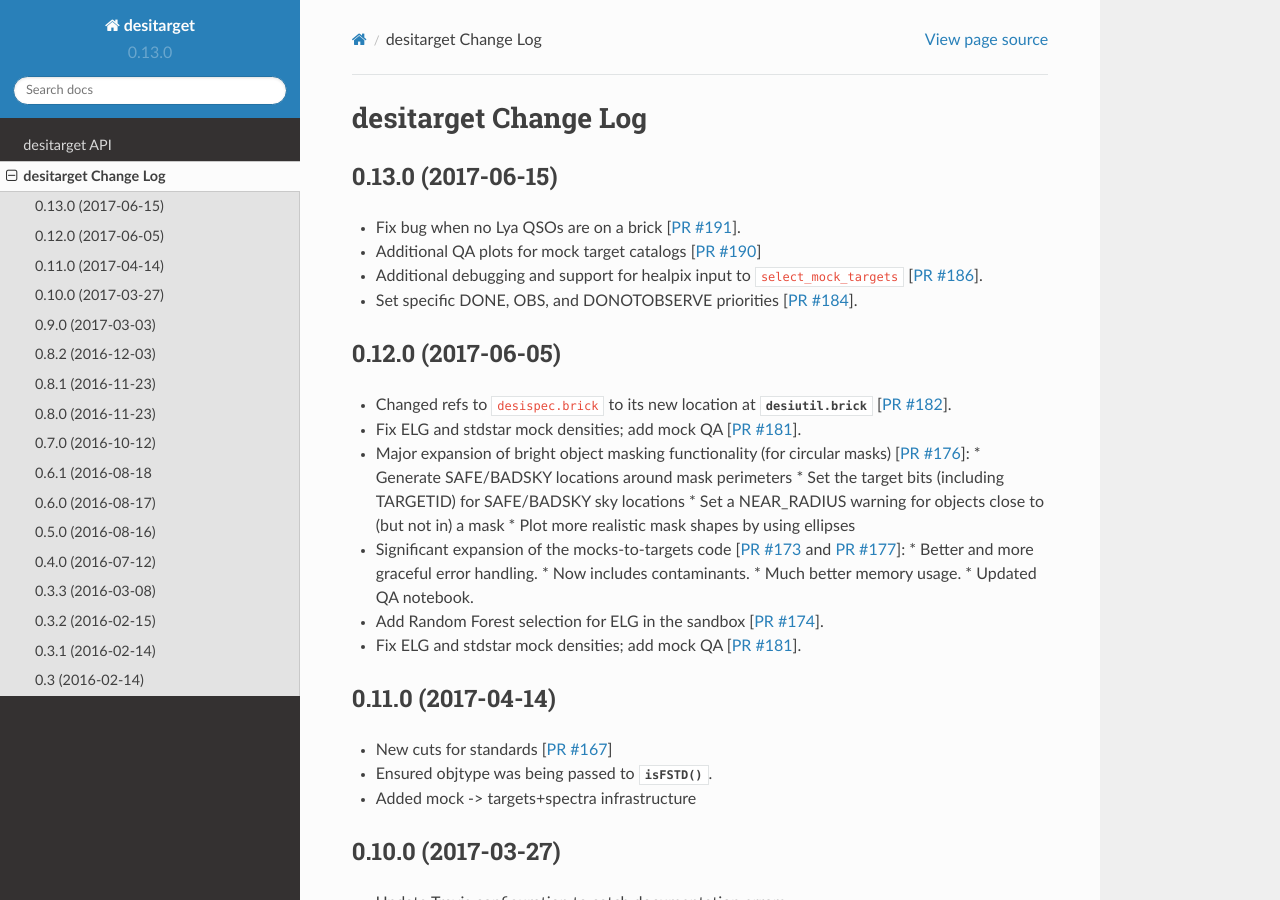
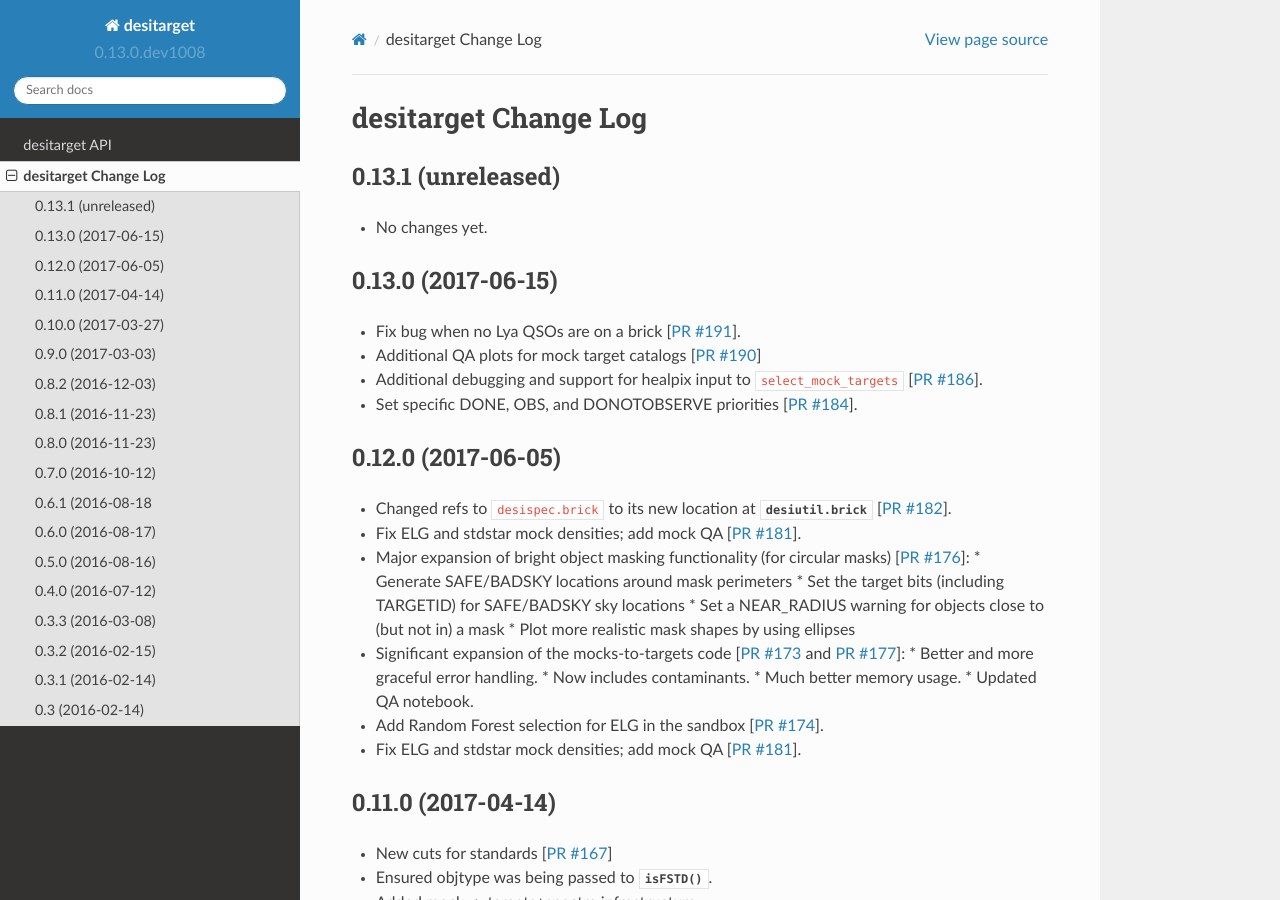
Before and after one commit to desihub/desitarget, a Sphinx documentation site: the page built from doc/changes.rst, in a window 1280 px wide and 900 px high. Built offline with Sphinx 7.4.7 and the Read the Docs theme 2.0.0, drawn with Linux system fonts in a browser that asks for light colours.

Commit message:
bump to next development version

```diff
--- a/doc/changes.rst
+++ b/doc/changes.rst
@@ -1,6 +1,11 @@
 =====================
 desitarget Change Log
 =====================
+
+0.13.1 (unreleased)
+-------------------
+
+* No changes yet.
 
 0.13.0 (2017-06-15)
 -------------------
--- a/py/desitarget/_version.py
+++ b/py/desitarget/_version.py
@@ -1 +1 @@
-__version__ = '0.13.0'
+__version__ = '0.13.0.dev1008'
```
